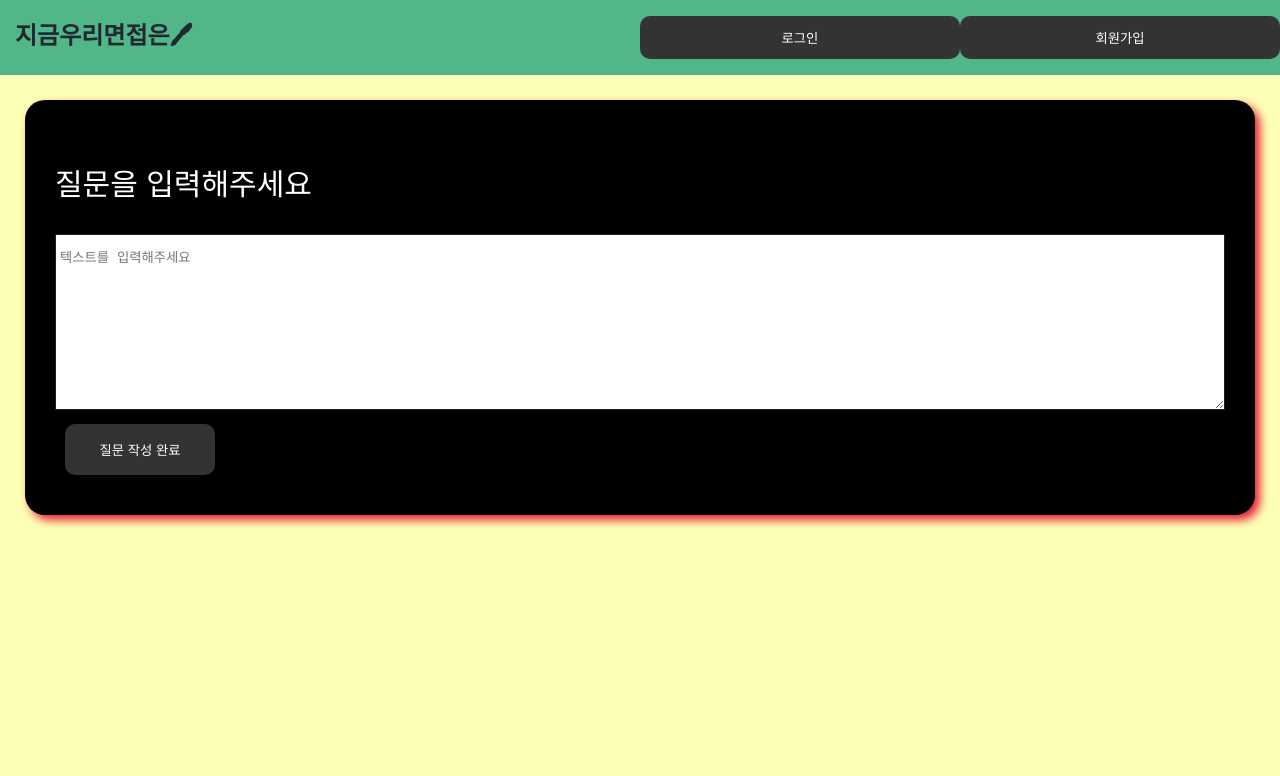
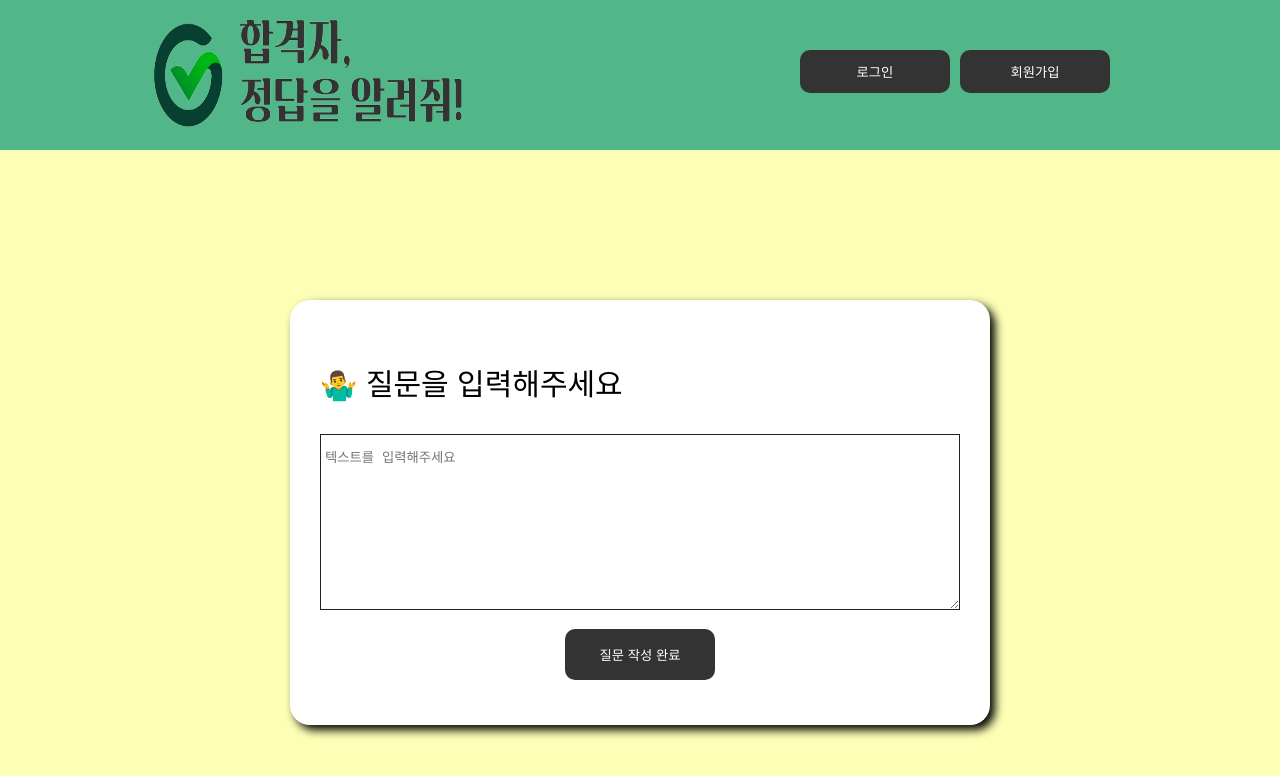
Before and after one commit to ShinByoungWoo/CS_project, a React (Create React App) app: page /questionwrite in a window 1280 px wide. Shown: the top 776 px of the page. Built offline with nearby package versions, Linux system fonts and the light colour scheme.

Commit message:
css 부분 추가
css 부분 추가

```diff
--- a/src/components/Header.js
+++ b/src/components/Header.js
@@ -52,24 +52,25 @@ const Header = (props) => {
   if (local_token) {
     return (
       <React.Fragment>
-        <Container>
-          <Grid is_flex padding="16px 0px 16px 0px">
-            <Grid>
-              <Text margin="0px" size="24px" bold>
-                지금우리면접은🖊
-              </Text>
-            </Grid>
-
-            <Grid is_flex padding="16px 0px 16px 0px">
-              {/* <Text>{local_nickname}</Text> */}
+        <Container padding="20px 20%">
+          <img src="/images/logo.png" alt="" width="350px" />\
+          <Card>
             <Button
+              margin="0px 10px"
+              width="150px"
+              text="내정보"
+              _onClick={() => {
+                // dispatch(userActions.logoutNJ());
+              }}
+            ></Button>
+            <Button
+              width="150px"
               text="로그아웃"
               _onClick={() => {
                 dispatch(userActions.logoutNJ());
               }}
             ></Button>
-            </Grid>
-          </Grid>
+          </Card>
         </Container>
       </React.Fragment>
     );
@@ -77,30 +78,25 @@ const Header = (props) => {
 
   return (
     <React.Fragment>
-      <Container>
-        <Grid is_flex padding="16px 0px 16px 0px">
-          <Grid>
-            <Text margin="0px 0px 0px 15px" size="24px" bold>
-              지금우리면접은🖊
-            </Text>
-          </Grid>
-
-          <Grid is_flex>
+      <Container padding="20px 20%">
+        <img src="/images/logo.png" alt="" width="350px" />
+        <Card>
           <Button
-              witdh="50%"
+            margin="0px 10px"
+            width="150px"
             text="로그인"
             _onClick={() => {
               history.push("/login");
             }}
           ></Button>
           <Button
+            width="150px"
             text="회원가입"
             _onClick={() => {
               history.push("/signup");
             }}
           ></Button>
-          </Grid>
-        </Grid>
+        </Card>
       </Container>
     </React.Fragment>
   );
@@ -110,19 +106,28 @@ Header.defaultProps = {};
 
 const Container = styled.div`
   display: flex;
+  height: 150px;
+  width: 100%;
   background-color: #52b788;
+  justify-content: space-around;
 `;
 
 const Card = styled.div`
   position: relative;
-  width: 100%;
+  width: 350px;
+  height: 250px;
   padding: 20px;
+  margin-top: 30px;
   text-align: center;
-  font-size: 20px;
 
   @media only screen and (max-width: 768px) {
     min-width: 330px;
   }
 `;
 
+const Imgsize = styled.div`
+  width: 150px;
+  height: 100px;
+`;
+
 export default Header;
--- a/src/components/InterviewCard.js
+++ b/src/components/InterviewCard.js
@@ -3,7 +3,10 @@
 import React from "react";
 import styled from "styled-components";
 import { Button, Text } from "../elements";
+
+//아이콘
 import { FcCalendar } from "react-icons/fc";
+import { GiClick } from "react-icons/gi";
 
 import { useDispatch } from "react-redux";
 import { history } from "../redux/configureStore";
@@ -20,18 +23,20 @@ const InterviewCard = (props) => {
           <FcCalendar size="20px" />
           {props.date}
         </Text>
-        <Text>{props.nickname}</Text>
+        <Text size="20px">{props.nickname}</Text>
       </Cardhead>
+
       <Questionbox>
         <Text size="25px">{props.questionTitle}</Text>
       </Questionbox>
-      <Btn
+      <GiClick
+        margin-button="10px"
+        size="50px"
+        color="#212121"
         onClick={() => {
           history.push(`/detail/${props._id}`);
         }}
-      >
-        다른사람 답변보러라기
-      </Btn>
+      ></GiClick>
     </Card>
   );
 };
@@ -59,11 +64,13 @@ const Card = styled.div`
   width: 350px;
   height: 250px;
   padding: 20px;
-  border: 3px solid black;
+  border: 3px solid #1b4332;
   border-radius: 10px;
   text-align: center;
   font-size: 20px;
   background-color: #fdfcdc;
+  box-shadow: 5px 5px 10px #081c15;
+
   @media only screen and (max-width: 768px) {
     min-width: 330px;
   }
@@ -77,7 +84,7 @@ const Cardhead = styled.div`
 
 const Questionbox = styled.div`
   height: 150px;
-  padding-top: 25px;
+  padding-top: 15px;
   box-sizing: border-box;
   @media only screen and (max-width: 768px) {
     min-width: 330px;
@@ -93,6 +100,7 @@ const Btn = styled.button`
   background-color: #2c302e;
   border-radius: 5px;
   color: white;
+
   @media only screen and (max-width: 768px) {
     min-width: 330px;
   }
--- a/src/elements/Input.js
+++ b/src/elements/Input.js
@@ -42,7 +42,7 @@ Input.defaultProps = {
   multiLine: false,
   value: "",
   width: "100%",
-  margin: "20px",
+  margin: false,
 };
 
 const EleInput = styled.input`
@@ -50,7 +50,7 @@ const EleInput = styled.input`
   width: ${(props) => props.width};
   padding: 12px 4px;
   box-sizing: border-box;
-  margin: 10px;
+  margin: 10px 20px;
 `;
 
 const EleTextArea = styled.textarea`
--- a/src/pages/AnswerWrite.js
+++ b/src/pages/AnswerWrite.js
@@ -55,9 +55,11 @@ const AnswerWrite = (props) => {
 
   return (
     <React.Fragment>
+      <Container>
+        {" "}
         <Frame>
           {question && (
-          <Text color="white" size="30px">
+            <Text color="balck" size="30px">
               {question.questionTitle}
             </Text>
           )}
@@ -80,16 +82,27 @@ const AnswerWrite = (props) => {
             ></Button>
           </BtnBox>
         </Frame>
+      </Container>
     </React.Fragment>
   );
 };
 
+const Container = styled.div`
+  margin-top: 150px;
+`;
+
 const Frame = styled.div`
-  background-color: #000000;
+  background-color: white;
+  width: 50%;
   padding: 30px;
   margin: 25px;
   border-radius: 20px;
-  box-shadow: 5px 5px 10px #e71d36;
+  box-shadow: 5px 5px 10px black;
+  display: grid;
+  margin: auto;
+  @media only screen and (max-width: 768px) {
+    min-width: 330px;
+  }
 `;
 
 const BtnBox = styled.div`
--- a/src/pages/InterviweList.js
+++ b/src/pages/InterviweList.js
@@ -24,7 +24,6 @@ const InterviewList = (props) => {
           {questionList.map((v, i) => {
             return <InterviewCard key={i} {...v} />;
           })}
-          ;
         </PostContainer>
         <Btn
           onClick={() => {
@@ -55,6 +54,7 @@ const Btn = styled.div`
   bottom: 0px;
   right: 0px;
   margin: 30px;
+  position: fixed;
 `;
 
 export default InterviewList;
--- a/src/pages/Login.js
+++ b/src/pages/Login.js
@@ -29,11 +29,12 @@ const Login = (props) => {
     <React.Fragment>
       <Box>
         <Container>
-          <Text size="20px" bold>
+          <Text size="32px" bold>
             로그인
           </Text>
           <Container>
             <Input
+              width="350px"
               label="아이디"
               placeholder="아이디를 입력해주세요"
               _onChange={(e) => {
@@ -43,6 +44,7 @@ const Login = (props) => {
           </Container>
           <Container>
             <Input
+              width="350px"
               label="비밀번호"
               type="password"
               placeholder="비밀번호를 입력해주세요"
@@ -78,12 +80,12 @@ const Box = styled.div`
 
 const Container = styled.div`
   text-align: center;
-  background-color: white;
+  background-color: #fdfcdc;
   border-radius: 10px;
 `;
 
 const Inputbox = styled.input`
-  background-color: white;
+  background-color: #fdfcdc;
   width: 450px;
   height: 30px;
   border-radius: 4px;
--- a/src/pages/QuestionWrite.js
+++ b/src/pages/QuestionWrite.js
@@ -5,25 +5,21 @@ import { useSelector, useDispatch } from "react-redux";
 import { Grid, Text, Button, Input } from "../elements";
 import { actionCreators as questionActions } from "../redux/modules/question";
 
-
 const QuestionWrite = (props) => {
   const dispatch = useDispatch();
 
   const is_login = useSelector((state) => state.user.is_login);
 
   const { history } = props;
-  const [questions, setQuestions] = React.useState('');
+  const [questions, setQuestions] = React.useState("");
 
   //작성된 내용 넘겨주기
   const changeQuestions = (e) => {
     setQuestions(e.target.value);
-}
-
+  };
   const addQuestion = () => {
-
     dispatch(questionActions.addQuestionDB(questions));
   };
-
   /*로그인 되어있지 않을 경우 보여지는 페이지*/
   // if (!is_login) {
   //   return (
@@ -45,22 +41,42 @@ const addQuestion = () => {
 
   return (
     <React.Fragment>
+      <Container>
         <Frame>
-        <Text color="white" size="30px"> 질문을 입력해주세요</Text>
-        <Input multiLine _onChange={changeQuestions}></Input>
-        <Button margin="10px" width="150px" padding="16px" text="질문 작성 완료" _onClick={addQuestion}></Button>
+          <Text color="black" size="30px">
+            {" "}
+            🤷‍♂️ 질문을 입력해주세요
+          </Text>
+          <Input width="100%" multiLine _onChange={changeQuestions}></Input>
+          <Button
+            margin="15px auto "
+            width="150px"
+            padding="16px"
+            text="질문 작성 완료"
+            _onClick={addQuestion}
+          ></Button>
         </Frame>
+      </Container>
     </React.Fragment>
   );
 };
 
+const Container = styled.div`
+  margin-top: 150px;
+`;
+
 const Frame = styled.div`
-  background-color: #000000;
+  background-color: white;
+  width: 50%;
   padding: 30px;
   margin: 25px;
   border-radius: 20px;
-  box-shadow: 5px 5px 10px #E71D36;
+  box-shadow: 5px 5px 10px black;
+  display: grid;
+  margin: auto;
+  @media only screen and (max-width: 768px) {
+    min-width: 330px;
+  }
 `;
 
-
 export default QuestionWrite;
--- a/src/pages/SignUp.js
+++ b/src/pages/SignUp.js
@@ -16,10 +16,10 @@ const SignUp = (props) => {
   const [nickname, setnickname] = React.useState("");
 
   const signup = () => {
-    if (id === "" || pwd === "" || nickname === "") {
-      window.alert("빈칸 모두 입력해주세요.");
-      return;
-    }
+    // if (id === "" || pwd === "" || nickname === "") {
+    //   window.alert("빈칸 모두 입력해주세요.");
+    //   return;
+    // }
     dispatch(userActions.signupNJ(id, nickname, pwd, userPwConfire));
   };
 
@@ -32,43 +32,47 @@ const SignUp = (props) => {
           </Text>
 
           <Container padding="16px 0px">
-            <Inputbox
+            <Input
+              width="350px"
               label="아이디"
               type="text"
               placeholder="아이디를 입력해주세요"
-              onChange={(e) => {
+              _onChange={(e) => {
                 setId(e.target.value);
               }}
             />
           </Container>
 
           <Container padding="16px 0px">
-            <Inputbox
+            <Input
+              width="350px"
               label="닉네임"
               type="text"
               placeholder="닉네임을 입력해주세요."
-              onChange={(e) => {
+              _onChange={(e) => {
                 setnickname(e.target.value);
               }}
             />
           </Container>
 
           <Container padding="16px 0px">
-            <Inputbox
+            <Input
+              width="350px"
               type="password"
               label="비밀번호"
               placeholder="비밀번호를 입력해주세요"
-              onChange={(e) => {
+              _onChange={(e) => {
                 setPwd(e.target.value);
               }}
             />
           </Container>
           <Container padding="16px 0px">
-            <Inputbox
+            <Input
+              width="350px"
               type="password"
               label="비밀번호 확인"
               placeholder="비밀번호를 다시 입력해주세요"
-              onChange={(e) => {
+              _onChange={(e) => {
                 setuserPwConfire(e.target.value);
               }}
             />
@@ -96,16 +100,8 @@ const Box = styled.div`
 
 const Container = styled.div`
   text-align: center;
-  background-color: white;
+  background-color: #fdfcdc;
   border-radius: 10px;
 `;
 
-const Inputbox = styled.input`
-  background-color: white;
-  width: 450px;
-  height: 30px;
-  border-radius: 4px;
-  margin: 10px;
-`;
-
 export default SignUp;
--- a/src/redux/modules/user.js
+++ b/src/redux/modules/user.js
@@ -42,6 +42,7 @@ const loginNJ = (id, pwd, nickname) => {
         localStorage.setItem("nickname", response.data.nickname);
         localStorage.setItem("token", response.data.token);
         dispatch(setUser(response.data.nickname));
+        console.log("333");
         // alert(response.data.message);
         // console.log(response.data.message);
         // history.replace("/");
@@ -68,6 +69,7 @@ const signupNJ = (id, nickname, pwd, userPwConfirm) => {
     await api
       .post("/api/signup", userInfo)
       .then(function (response) {
+        console.log("response");
         history.push("/login");
         alert(response.data.message);
       })
--- a/src/shared/App.js
+++ b/src/shared/App.js
@@ -21,8 +21,8 @@ function App() {
   return (
     // switch 사용해서 잘못된 주소로는 연결 안되도록 구현
     <React.Fragment>
-      <Grid witdh="50%" margin="auto">
-        <Header></Header>
+      <Header></Header>
+      <Grid>
         <ConnectedRouter history={history}>
           <Switch>
             <Route path="/" exact component={InterviewList} />
```
Also changed, not shown: src/components/Animation1.js (added, +34 -0 lines), public/images/logo.png (added). Lines whose indentation alone changed are shown as unchanged.
